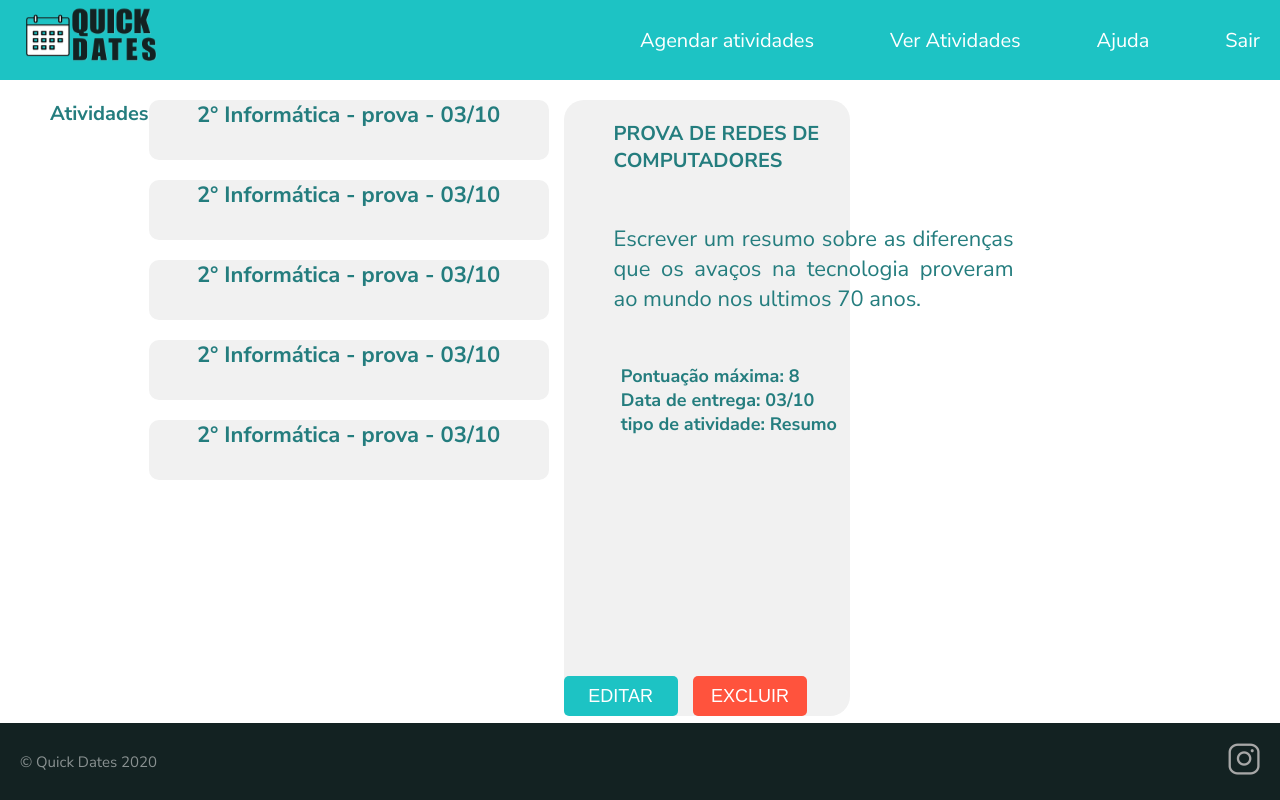
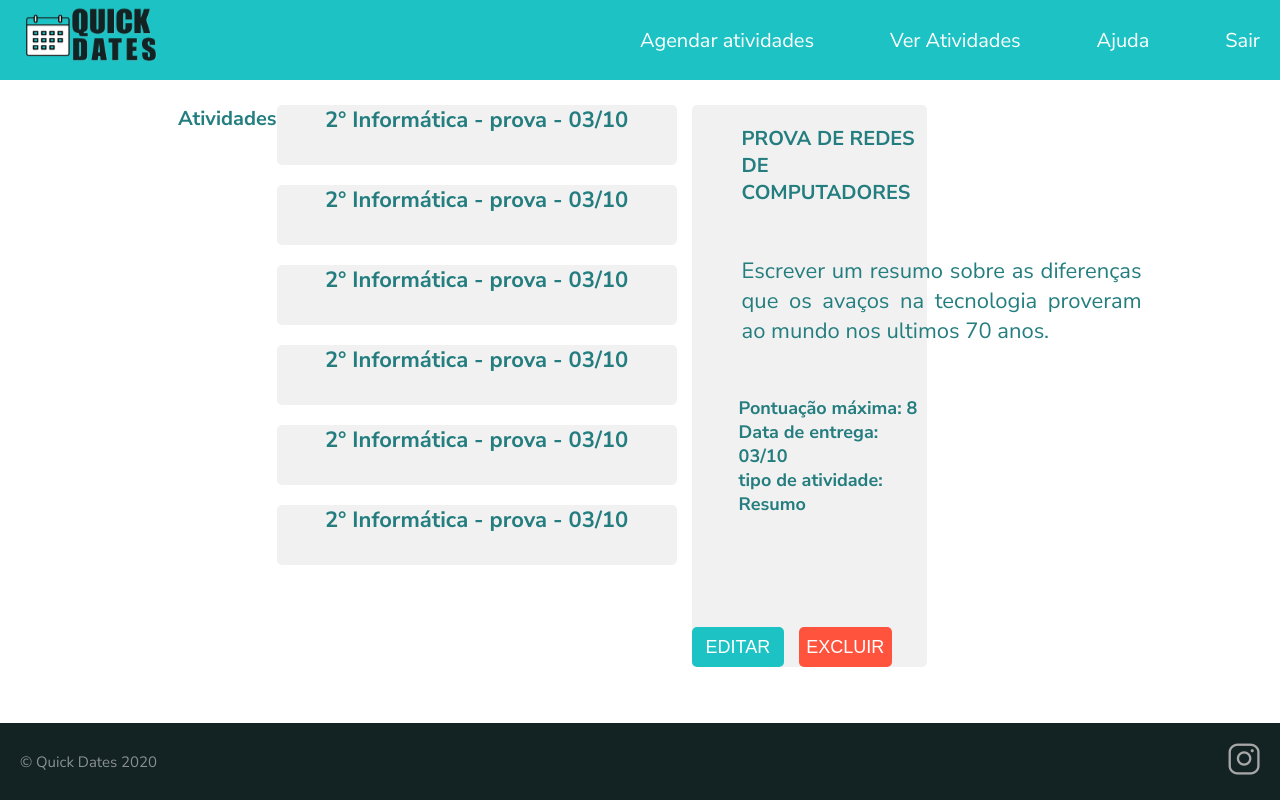
Before and after one commit to Quick-Dates/Quick-Dates-Web, a React (Create React App) app: page /edit-activity in a window 1280 px wide. Built offline with nearby package versions, Linux system fonts and the light colour scheme.

Commit message:
edit pag professor

```diff
--- a/src/pages/EditActivity/index.tsx
+++ b/src/pages/EditActivity/index.tsx
@@ -5,12 +5,12 @@ import './styles.css';
 export default function EditActivity() {
   return (
     <Template title="Professor">
+
       <div className="ambasTabelas">
         <div className="tabelaAtividades">
-
           <h1 className="exemploAtividade">Atividades</h1>
-
           <div className="dentroDiv">
+            <div>2° Informática - prova -  03/10 </div>
             <div>2° Informática - prova -  03/10 </div>
             <div>2° Informática - prova -  03/10 </div>
             <div>2° Informática - prova -  03/10 </div>
--- a/src/pages/EditActivity/styles.css
+++ b/src/pages/EditActivity/styles.css
@@ -1,7 +1,8 @@
 .ambasTabelas{
+  margin-left: 10%;
   display: flex;
   gap: 1.5rem;
-  margin-top: 2rem;
+  margin-top: 2.5rem;
 
   }
 
@@ -21,7 +22,7 @@
   font-size: 2.2rem;
   font-weight: bold;
   color: var(--color-text-card);
-  background-color: var(--background-card); border-radius: 10px;
+  background-color: var(--background-card); border-radius: 5px;
   width: 400px;
   height:60px;
 }
@@ -29,13 +30,14 @@
 
 
 .tabelaDescricao{
+
   width: 100%;
   height: 100%;
 }
 
 .tabelaConteudo{
   width: 40%;
-  background-color: var(--background-card); border-radius: 20px;
+  background-color: var(--background-card); border-radius: 5px;
   padding: 2rem 0 0 0;
 
   }
@@ -82,7 +84,7 @@
 }
 
 .tabelaConteudo .botoesEditDelete button{
-  margin-top: 190px;
+  margin-top: 61px;
   width: 15rem;
   height: 4rem;
   font-size: 1.8rem;
```
